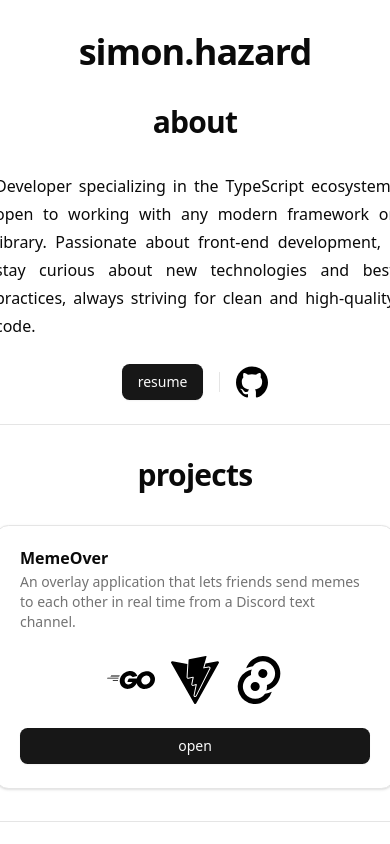
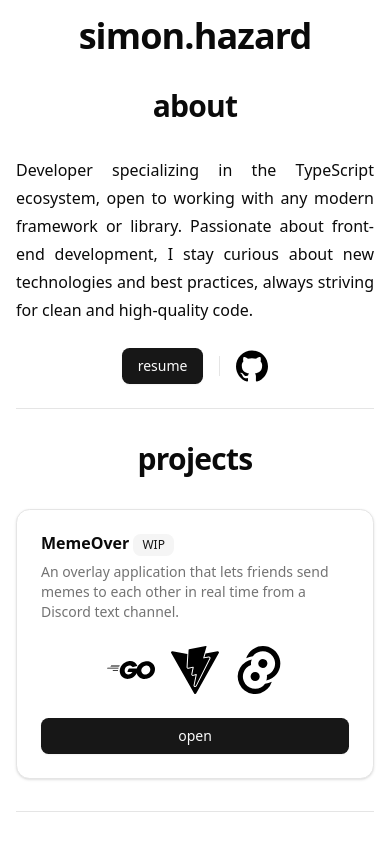
Before and after one commit to SimonHazard/simonhazard.github.io, a Next.js app: page / in a window 390 px wide. Shown: the top 844 px of the page. Built offline with nearby package versions, Linux system fonts and the light colour scheme.

Commit message:
improve responsive

```diff
--- a/app/page.tsx
+++ b/app/page.tsx
@@ -1,3 +1,4 @@
+import { Badge } from "@/components/ui/badge";
 import { Button } from "@/components/ui/button";
 import {
   Card,
@@ -8,13 +9,18 @@ import {
   CardTitle,
 } from "@/components/ui/card";
 import { Separator } from "@/components/ui/separator";
+import {
+  Tooltip,
+  TooltipContent,
+  TooltipTrigger,
+} from "@/components/ui/tooltip";
 import Image from "next/image";
 import Link from "next/link";
 
 export default function Home() {
   return (
-    <div className="min-h-screen container mx-auto flex flex-col items-center justify-center">
-      <main className="flex flex-col gap-8 items-center m-8">
+    <div className="min-h-screen w-full flex items-center justify-center">
+      <main className="flex flex-col gap-8 items-center container mx-auto p-4 md:p-8 h-full">
         <h1 className="scroll-m-20 text-4xl font-extrabold tracking-tight lg:text-5xl">
           simon.hazard
         </h1>
@@ -60,9 +66,20 @@ export default function Home() {
             projects
           </h2>
           <div>
-            <Card className="w-[400px]">
+            <Card className="max-w-[400px] min-w-[300px]">
               <CardHeader>
-                <CardTitle>MemeOver</CardTitle>
+                <CardTitle>
+                  MemeOver{" "}
+                  <Tooltip>
+                    <TooltipTrigger asChild>
+                      <Badge variant="secondary">WIP</Badge>
+                    </TooltipTrigger>
+                    <TooltipContent>
+                      I'm currently refactoring the discord bot with Bun and
+                      discord.js
+                    </TooltipContent>
+                  </Tooltip>
+                </CardTitle>
                 <CardDescription>
                   An overlay application that lets friends send memes to each
                   other in real time from a Discord text channel.
```
